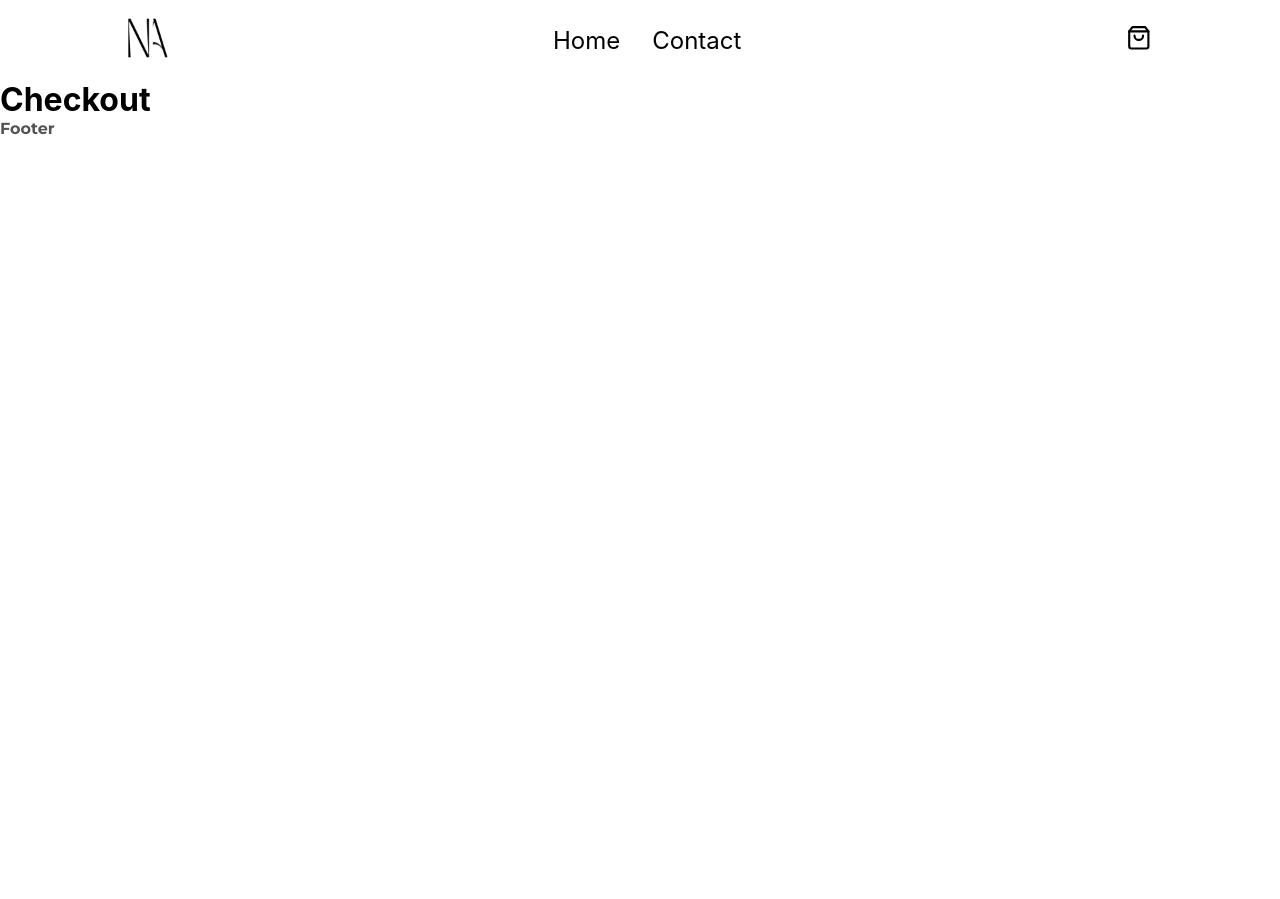
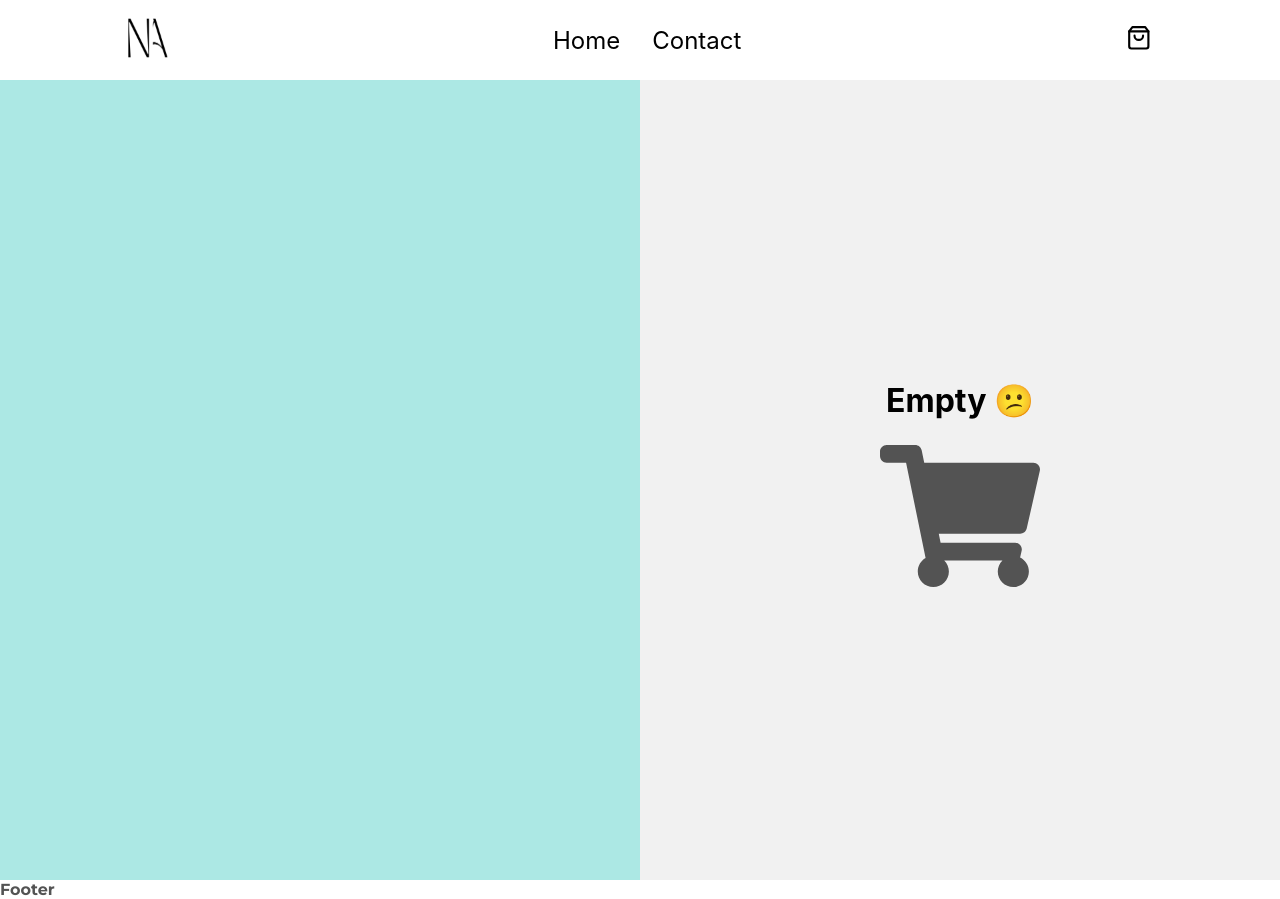
Before and after one commit to vegardlekve/nova, a React (Create React App) app: page /checkout in a window 1280 px wide. Before the commit the page ends 800 px from the top, so only its background shows below. Built offline with nearby package versions, Linux system fonts and the light colour scheme.

Commit message:
Added cart functionalities

```diff
--- a/src/components/cart/index.jsx
+++ b/src/components/cart/index.jsx
@@ -1,22 +1,48 @@
 import React from "react";
+//Route
+import { Link } from "react-router-dom";
+//Hooks
+import { useStateContext } from "../../hooks/Context";
 //Styles
 import styled from "styled-components";
 //icon
 import { FiShoppingBag } from "react-icons/fi";
 
 const Cart = () => {
+    const { totalQty } = useStateContext();
     return (
-        <StyledCart>
-            <FiShoppingBag />
-        </StyledCart>
+        <Link to={"/checkout"}>
+            <StyledCart>
+                {totalQty > 0 && <span>{totalQty}</span>}
+                <FiShoppingBag />
+            </StyledCart>
+        </Link>
     );
 };
 
 const StyledCart = styled.button`
     all: unset;
     cursor: pointer;
+    position: relative;
+
     svg {
         font-size: 1.6rem;
+    }
+
+    span {
+        background: #ff2626;
+        color: white;
+        width: 1.3rem;
+        height: 1.3rem;
+        display: flex;
+        justify-content: center;
+        align-items: center;
+        border-radius: 50%;
+        font-size: 0.75rem;
+        position: absolute;
+        right: -50%;
+        top: -30%;
+        pointer-events: none;
     }
 `;
 
--- a/src/hooks/Context.jsx
+++ b/src/hooks/Context.jsx
@@ -5,6 +5,8 @@ const ShopContext = createContext();
 export const StateContext = ({ children }) => {
     const [cartItems, setCartItems] = useState([]);
     const [qty, setQty] = useState(1);
+    const [totalQty, setTotalQty] = useState(0);
+    const [totalPrice, setTotalPrice] = useState(0);
 
     const increaseQty = () => {
         setQty((prevQty) => prevQty + 1);
@@ -18,6 +20,13 @@ export const StateContext = ({ children }) => {
     };
 
     const onAdd = (product, quantity) => {
+        //Total price
+        setTotalPrice(
+            (prevTotal) => prevTotal + product.discountedPrice * quantity
+        );
+        //Increase total qunatity
+        setTotalQty((prevTotal) => prevTotal + quantity);
+
         const exist = cartItems.find((item) => item.id === product.id);
         if (exist) {
             setCartItems(
@@ -32,9 +41,38 @@ export const StateContext = ({ children }) => {
         }
     };
 
+    const onRemove = (product) => {
+        //Total price
+        setTotalPrice((prevTotal) => prevTotal - product.discountedPrice);
+        //Decrease total qunatity
+        setTotalQty((prevTotal) => prevTotal - 1);
+
+        const exist = cartItems.find((item) => item.id === product.id);
+        if (exist.quantity === 1) {
+            setCartItems(cartItems.filter((item) => item.id !== product.id));
+        } else {
+            setCartItems(
+                cartItems.map((item) =>
+                    item.id === product.id
+                        ? { ...exist, quantity: exist.quantity - 1 }
+                        : item
+                )
+            );
+        }
+    };
+
     return (
         <ShopContext.Provider
-            value={{ qty, increaseQty, decreaseQty, cartItems, onAdd }}
+            value={{
+                qty,
+                increaseQty,
+                decreaseQty,
+                cartItems,
+                onAdd,
+                onRemove,
+                totalQty,
+                totalPrice,
+            }}
         >
             {children}
         </ShopContext.Provider>
--- a/src/pages/checkout/index.jsx
+++ b/src/pages/checkout/index.jsx
@@ -1,9 +1,165 @@
 import React from "react";
+//Hooks
+import { useStateContext } from "../../hooks/Context";
+//Styles
+import styled from "styled-components";
+//Icon
+import { FaShoppingCart } from "react-icons/fa";
+import { AiFillPlusCircle, AiFillMinusCircle } from "react-icons/ai";
 
 export default function Checkout() {
+    const { cartItems, onAdd, onRemove, totalPrice } = useStateContext();
+
     return (
-        <div>
-            <h1>Checkout</h1>
-        </div>
+        <main>
+            <CartWrapper>
+                <CartStyle>
+                    {cartItems.length < 1 && (
+                        <EmptyStyle>
+                            <h1>Empty 😕</h1>
+                            <FaShoppingCart />
+                        </EmptyStyle>
+                    )}
+                    {cartItems.length > 1 &&
+                        cartItems.map((item) => {
+                            return (
+                                <CheckoutCard key={item.id}>
+                                    <img src={item.imageUrl} alt={item.title} />
+                                    <CheckouCardInfo>
+                                        <h3>{item.title}</h3>
+                                        <h3>{item.discountedPrice}</h3>
+                                        <CheckoutQty>
+                                            <span>Quantity</span>
+                                            <button
+                                                onClick={() => onRemove(item)}
+                                            >
+                                                <AiFillMinusCircle />
+                                            </button>
+                                            <p>{item.quantity}</p>
+                                            <button
+                                                onClick={() => onAdd(item, 1)}
+                                            >
+                                                <AiFillPlusCircle />
+                                            </button>
+                                        </CheckoutQty>
+                                    </CheckouCardInfo>
+                                </CheckoutCard>
+                            );
+                        })}
+                    {cartItems.length >= 1 && (
+                        <CheckoutBtn>
+                            <h3>Subtotal: {totalPrice.toFixed(2)}kr</h3>
+                            <button>Purchase</button>
+                        </CheckoutBtn>
+                    )}
+                </CartStyle>
+            </CartWrapper>
+        </main>
     );
 }
+
+const CartWrapper = styled.div`
+    //position: fixed;
+    //right: 0;
+    //left: 0;
+    height: 100vh;
+    width: 100%;
+    background: #ace8e4;
+    display: flex;
+    justify-content: flex-end;
+`;
+
+const CartStyle = styled.div`
+    width: 50%;
+    background-color: #f1f1f1;
+    padding: 2rem 5rem;
+    overflow-y: scroll;
+    position: relative;
+`;
+
+const CheckoutCard = styled.div`
+    display: flex;
+    align-items: center;
+    justify-content: space-between;
+    border-radius: 1rem;
+    overflow: hidden;
+    background: white;
+    padding: 2rem;
+    margin: 2rem 0rem;
+    img {
+        width: 6rem;
+        max-height: 6rem;
+        object-fit: cover;
+    }
+`;
+
+const CheckouCardInfo = styled.div`
+    width: 50%;
+    div {
+        display: flex;
+        flex-direction: space-between;
+    }
+`;
+
+const EmptyStyle = styled.div`
+    position: absolute;
+    top: 0;
+    left: 50%;
+    transform: translate(-50%, 0%);
+    display: flex;
+    flex-direction: column;
+    align-items: center;
+    justify-content: center;
+    height: 100%;
+    width: 100%;
+    h1 {
+        font-size: 2rem;
+        padding: 1rem;
+    }
+
+    svg {
+        font-size: 10rem;
+        color: var(--secondary);
+    }
+`;
+
+const CheckoutQty = styled.div`
+    display: flex;
+    margin: 1.5rem 0rem;
+    gap: 1rem;
+
+    button {
+        background: transparent;
+        border: none;
+        display: flex;
+        font-size: 1.5rem;
+    }
+
+    p {
+        width: 1rem;
+        text-align: center;
+    }
+
+    span {
+        color: var(--secondary);
+    }
+
+    svg {
+        color: #494949;
+    }
+`;
+
+const CheckoutBtn = styled.div`
+    button {
+        margin-top: 1rem;
+        background: #ff7f84;
+        color: white;
+        font-size: 1.2rem;
+        font-weight: medium;
+        height: 2.8rem;
+        cursor: pointer;
+        text-align: center;
+        width: 100%;
+        border-radius: 1rem;
+    }
+`;
--- a/src/pages/product/index.jsx
+++ b/src/pages/product/index.jsx
@@ -73,6 +73,7 @@ const DetailStyle = styled.div`
     img {
         width: 50%;
         max-height: 80vh;
+        object-fit: cover;
     }
 `;
 
```
Also changed, not shown: src/assets/NA.png (added).
